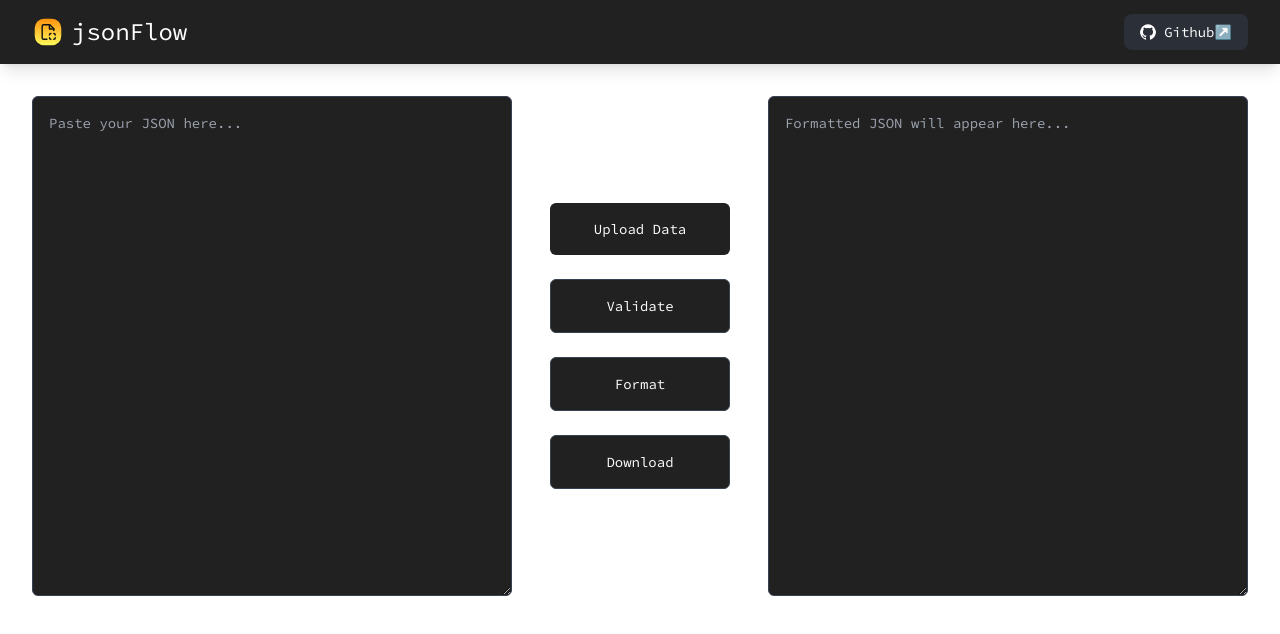
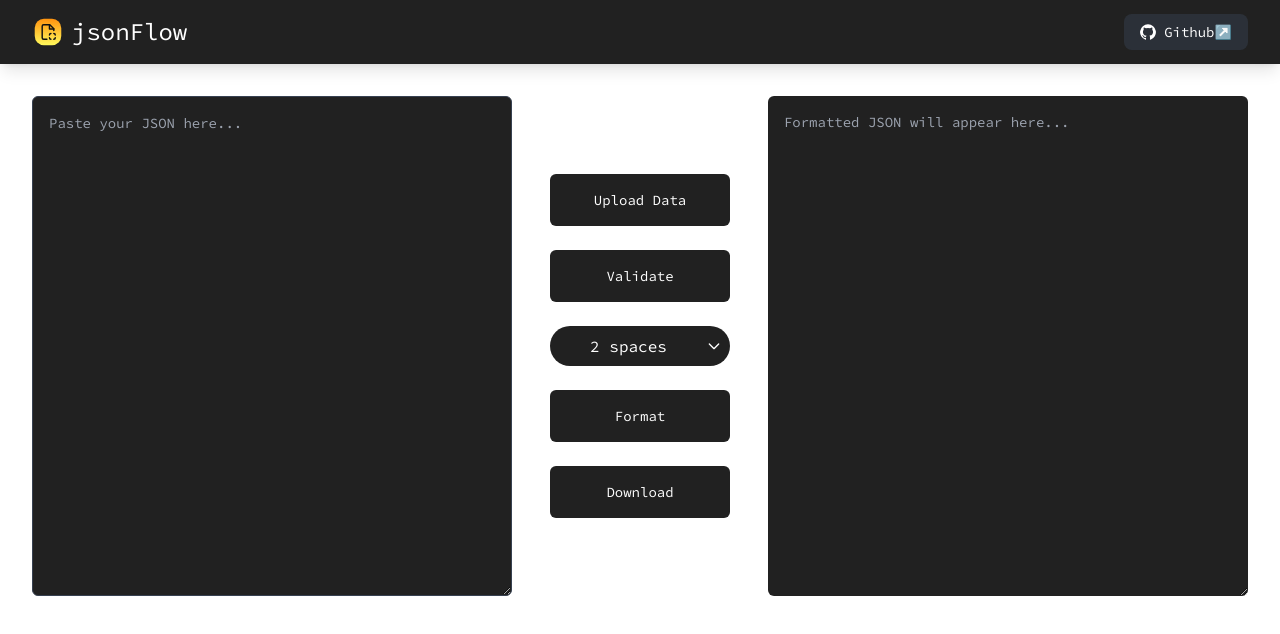
Before and after one commit to akshatbhj/jsonflow, a React (Vite) app: page / in a window 1280 px wide. Shown: the top 634 px of the page. Built offline with nearby package versions, Linux system fonts and the light colour scheme.

Commit message:
feat: added custom indentation level

```diff
--- a/src/components/DataContainers.jsx
+++ b/src/components/DataContainers.jsx
@@ -1,18 +1,15 @@
 import { useState } from "react";
+import { formatJson } from "../utils/formatting.utils";
 
 function DataContainers() {
   const [inputData, setInputData] = useState("");
   const [outputData, setOutputData] = useState("");
+  const [indentLevel, setIndentLevel] = useState(2);
 
   // Function to handle formatting JSON
   const handleFormatJson = () => {
-    try {
-      const parsedJson = JSON.parse(inputData);
-      const formattedJson = JSON.stringify(parsedJson, null, 2);
-      setOutputData(formattedJson);
-    } catch (error) {
-      setOutputData("Invalid JSON", +error);
-    }
+    const formattedJson = formatJson(inputData, indentLevel);
+    setOutputData(formattedJson);
   };
 
   return (
@@ -32,21 +29,50 @@ function DataContainers() {
           <button className="w-[75%] bg-[#212121] hover:bg-[#212121]/90 text-white text-sm font-mono focus:outline-none focus:border-transparent p-4 rounded-md">
             Upload Data
           </button>
-          <button className="w-[75%] bg-[#212121] hover:bg-[#212121]/90 text-white text-sm font-mono border border-gray-700  focus:outline-none focus:border-transparent p-4 rounded-md">
+          <button className="w-[75%] bg-[#212121] hover:bg-[#212121]/90 text-white text-sm font-mono focus:outline-none focus:border-transparent p-4 rounded-md">
             Validate
           </button>
+          <div className="relative inline-block w-[75%]">
+            <select
+              className="block w-full pl-10 p-2 bg-[#212121] text-white rounded-full appearance-none focus:outline-none focus:border-transparent pr-10"
+              value={indentLevel}
+              onChange={(e) => setIndentLevel(parseInt(e.target.value))}
+            >
+              <option value={2}>2 spaces</option>
+              <option value={4}>4 spaces</option>
+              <option value={8}>8 spaces</option>
+            </select>
+
+            <div className="pointer-events-none absolute inset-y-0 right-0 flex items-center px-2 text-white">
+              <svg
+                className="w-4 h-4"
+                fill="none"
+                stroke="currentColor"
+                viewBox="0 0 24 24"
+                xmlns="http://www.w3.org/2000/svg"
+              >
+                <path
+                  strokeLinecap="round"
+                  strokeLinejoin="round"
+                  strokeWidth="2"
+                  d="M19 9l-7 7-7-7"
+                ></path>
+              </svg>
+            </div>
+          </div>
+
           <button
             onClick={handleFormatJson}
-            className="w-[75%] bg-[#212121]  hover:bg-[#212121]/90 text-white text-sm font-mono border border-gray-700  focus:outline-none focus:border-transparent p-4 rounded-md"
+            className="w-[75%] bg-[#212121]  hover:bg-[#212121]/90 text-white text-sm font-mono  focus:outline-none focus:border-transparent p-4 rounded-md"
           >
             Format
           </button>
-          <button className="w-[75%] bg-[#212121]  hover:bg-[#212121]/90 text-white text-sm font-mono border border-gray-700  focus:outline-none focus:border-transparent p-4 rounded-md">
+          <button className="w-[75%] bg-[#212121]  hover:bg-[#212121]/90 text-white text-sm font-mono  focus:outline-none focus:border-transparent p-4 rounded-md">
             Download
           </button>
         </div>
         <textarea
-          className="w-[40%] h-[500px] mx-auto p-4 bg-[#212121] text-white text-sm font-mono border border-gray-700  focus:outline-none focus:border-transparent rounded-md"
+          className="w-[40%] h-[500px] mx-auto p-4 bg-[#212121] text-white text-sm font-mono focus:outline-none focus:border-transparent rounded-md"
           placeholder="Formatted JSON will appear here..."
           wrap="off"
           autoCorrect="off"
--- /dev/null
+++ b/src/utils/formatting.utils.js
@@ -0,0 +1,10 @@
+export const formatJson = (jsonString, indentLevel) => {
+  try {
+    // Parse the input JSON to ensure it's valid
+    const parsedJson = JSON.parse(jsonString);
+    // Format the JSON with 2-space indentation
+    return JSON.stringify(parsedJson, null, indentLevel);
+  } catch (error) {
+    if (error) return "Invalid JSON";
+  }
+};
```
